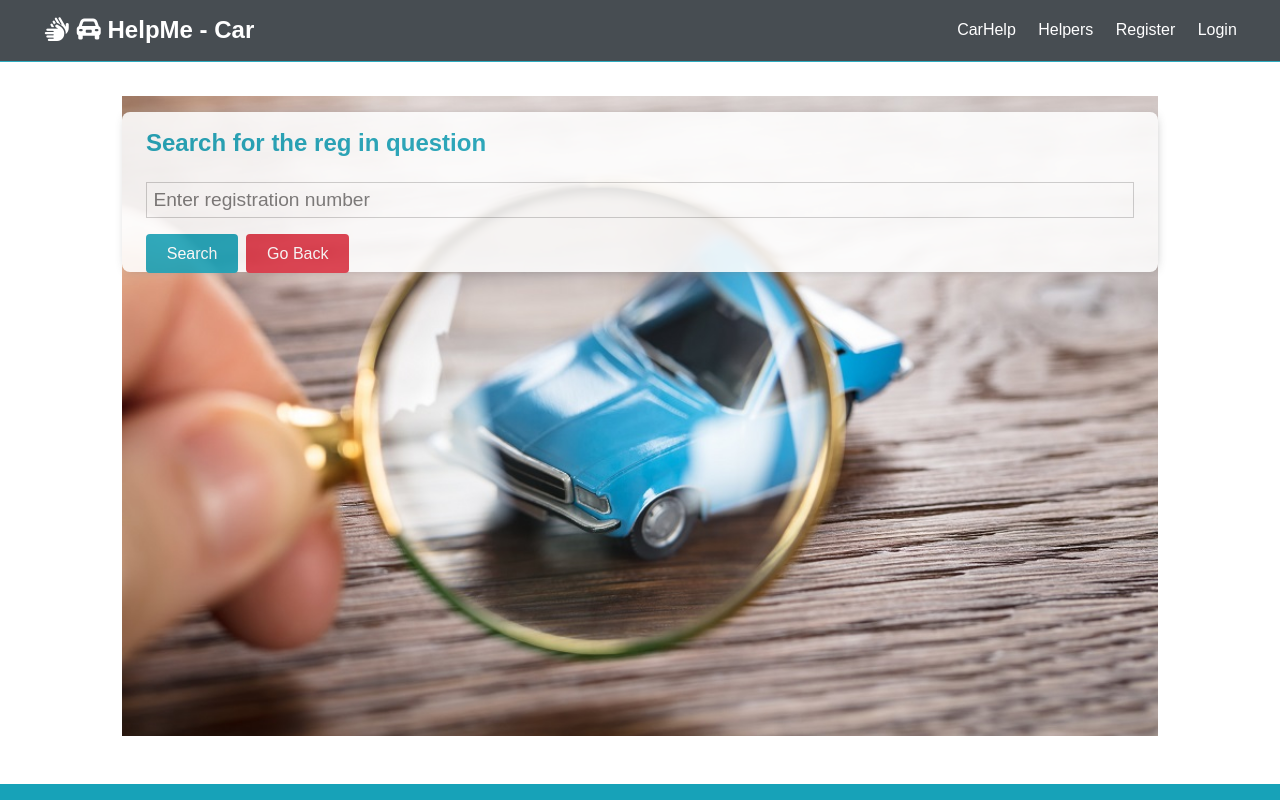
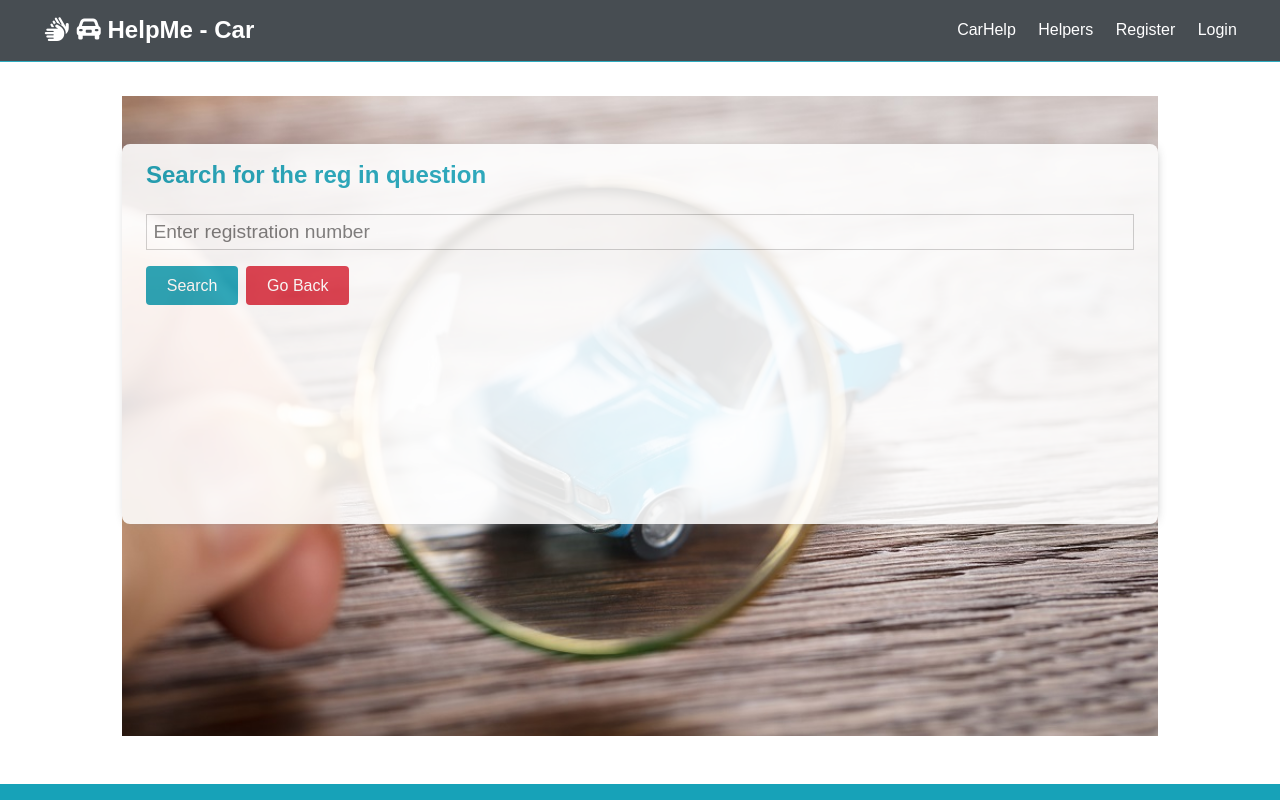
Before and after one commit to usernameistai/helpmecar, a React (Create React App) app in the folder client/: page /reg-search in a window 1280 px wide. Shown: the top 800 px of the page. Built offline with nearby package versions, Linux system fonts and the light colour scheme; no server answers.

Commit message:
change landscape view

```diff
--- a/client/src/App.css
+++ b/client/src/App.css
@@ -91,7 +91,7 @@ blockquote p::after {
   opacity: 0.88;
   height: 20vh;
   width: 100%;
-  margin: -1rem auto;
+  margin: 1rem auto;
   padding: 0.75rem 1.5rem;
   border-radius: 8px;
   box-shadow: 1px 1px 12px -5px #888;
@@ -1584,3 +1584,9 @@ button {
   }
 
 }
+
+@media ( orientation: landscape) {
+  .container-reg3 {
+    height: 47.5vh;
+  }
+}
```
